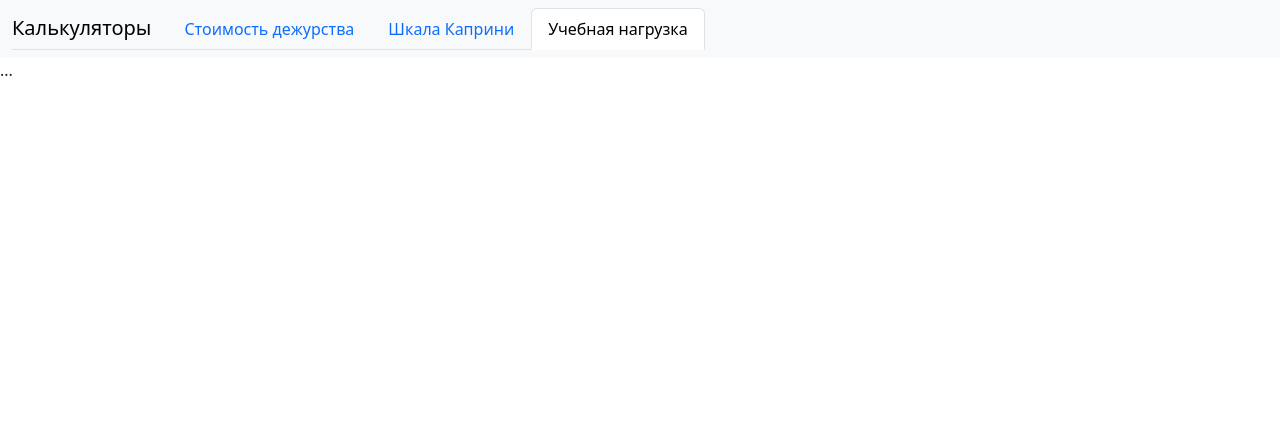
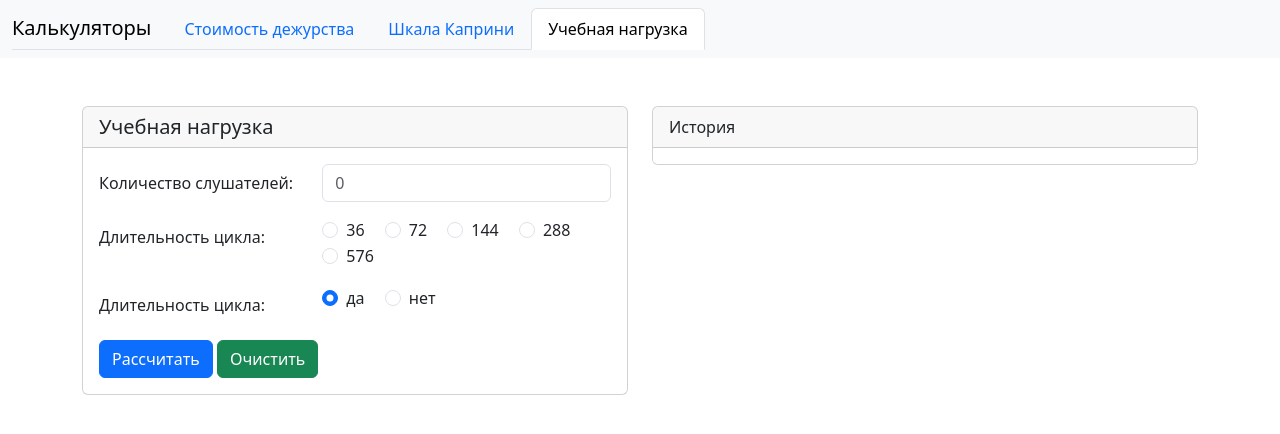
Before and after one commit to IgorKolotushkin/other_calculators, a FastAPI app: page / in a window 1280 px wide, after a click on "Учебная нагрузка". Shown: the top 434 px of the page. Run offline with FastAPI, Linux system fonts and the light colour scheme.

Commit message:
added hours education

```diff
--- a/templates/index.html
+++ b/templates/index.html
@@ -100,7 +100,7 @@
                                     <div class="row">
                                         <div class="d-grid d-md-block">
                                             <button class="btn btn-primary" onclick="calcDuty();"
-                                                type="button">Стоимость</button>
+                                                type="button">Рассчитать</button>
                                             <button class="btn btn-success" onclick="clearLabel();"
                                                 type="button">Очистить</button>
                                             <label class="label" id="result"></label>
@@ -413,7 +413,89 @@
             </div>
         </div>
         <div class="tab-pane fade" id="nav-contact" role="tabpanel" aria-labelledby="nav-contact-tab">
-            ...
+            <div class="container mt-5">
+                <div class="row">
+                    <div class="col-sm-6 mb-3 mb-sm-0">
+                        <div class="card w-80">
+                            <h5 class="card-header">Учебная нагрузка</h5>
+                            <div class="card-body">
+                                <div class="mb-3 row">
+                                    <label for="salary" class="col-sm-5 col-form-label" id="id_for_salary">Количество
+                                        слушателей:</label>
+                                    <div class="col-sm-7">
+                                        <input class="form-control" type="number" id="listeners" name="duty"
+                                            placeholder="0" required>
+                                    </div>
+                                </div>
+                                <div class="mb-3 row">
+                                    <label for="hours_cycle" class="col-sm-5 col-form-label">Длительность цикла:</label>
+                                    <div class="col-sm-7" id="hours_cycle">
+                                        <div class="form-check form-check-inline">
+                                            <input class="form-check-input" type="radio" name="flexRadioDefault"
+                                                value="36" id="hours_36" checked>
+                                            <label class="form-check-label" for="hours_36">36</label>
+                                        </div>
+                                        <div class="form-check form-check-inline">
+                                            <input class="form-check-input" type="radio" name="flexRadioDefault"
+                                                value="72" id="hours_72">
+                                            <label class="form-check-label" for="hours_72">72</label>
+                                        </div>
+                                        <div class="form-check form-check-inline">
+                                            <input class="form-check-input" type="radio" name="flexRadioDefault"
+                                                value="144" id="hours_144">
+                                            <label class="form-check-label" for="hours_144">144</label>
+                                        </div>
+                                        <div class="form-check form-check-inline">
+                                            <input class="form-check-input" type="radio" name="flexRadioDefault"
+                                                value="288" id="hours_288">
+                                            <label class="form-check-label" for="hours_288">288</label>
+                                        </div>
+                                        <div class="form-check form-check-inline">
+                                            <input class="form-check-input" type="radio" name="flexRadioDefault"
+                                                value="576" id="hours_576">
+                                            <label class="form-check-label" for="hours_576">576</label>
+                                        </div>
+                                    </div>
+                                </div>
+                                <div class="mb-3 row">
+                                    <label for="certificate" class="col-sm-5 col-form-label">Длительность цикла:</label>
+                                    <div class="col-sm-7" id="certificate">
+                                        <div class="form-check form-check-inline">
+                                            <input class="form-check-input" type="radio" name="flexRadioDefault"
+                                                value="yes" id="certificate_yes" checked>
+                                            <label class="form-check-label" for="certificate_yes">да</label>
+                                        </div>
+                                        <div class="form-check form-check-inline">
+                                            <input class="form-check-input" type="radio" name="flexRadioDefault"
+                                                value="no" id="certificate_no">
+                                            <label class="form-check-label" for="certificate_yes">нет</label>
+                                        </div>
+                                    </div>
+                                </div>
+                                <div>
+                                    <div class="row">
+                                        <div class="d-grid d-md-block">
+                                            <button class="btn btn-primary" onclick="" type="button">Рассчитать</button>
+                                            <button class="btn btn-success" onclick="" type="button">Очистить</button>
+                                            <label class="label" id="result"></label>
+                                        </div>
+                                    </div>
+                                </div>
+                            </div>
+                        </div>
+                    </div>
+                    <div class="col-sm-6">
+                        <div class="card w-70">
+                            <div class="card-header">
+                                История
+                            </div>
+                            <ul class="list-group list-group-flush" id="ul-id">
+                                <li class="list-group-item"></li>
+                            </ul>
+                        </div>
+                    </div>
+                </div>
+            </div>
         </div>
     </div>
 
```
